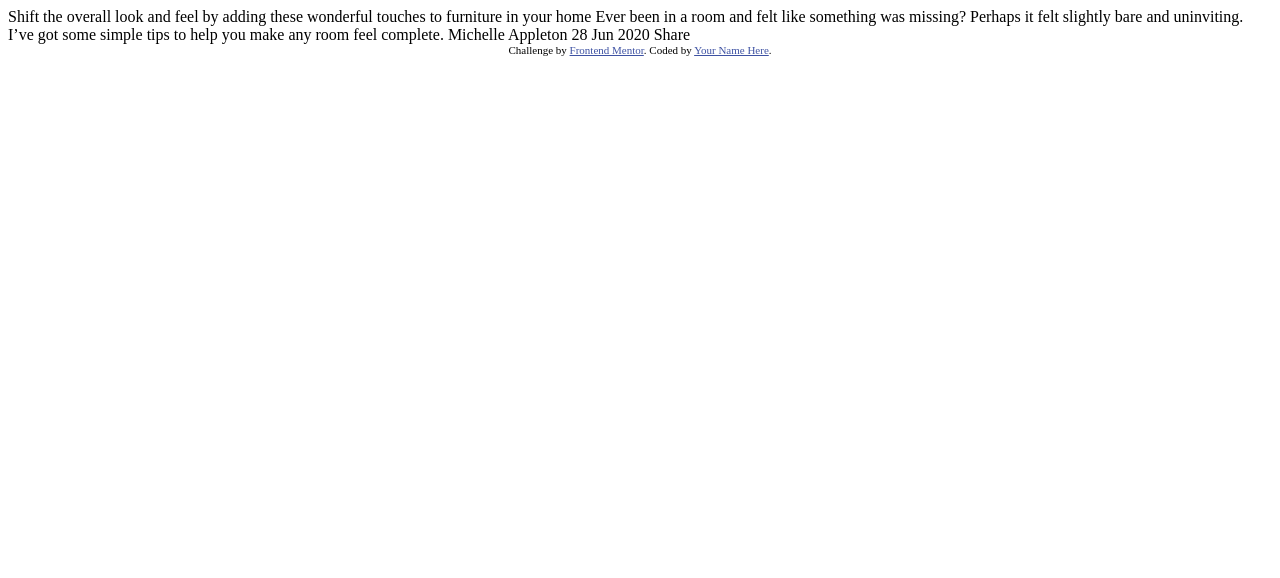
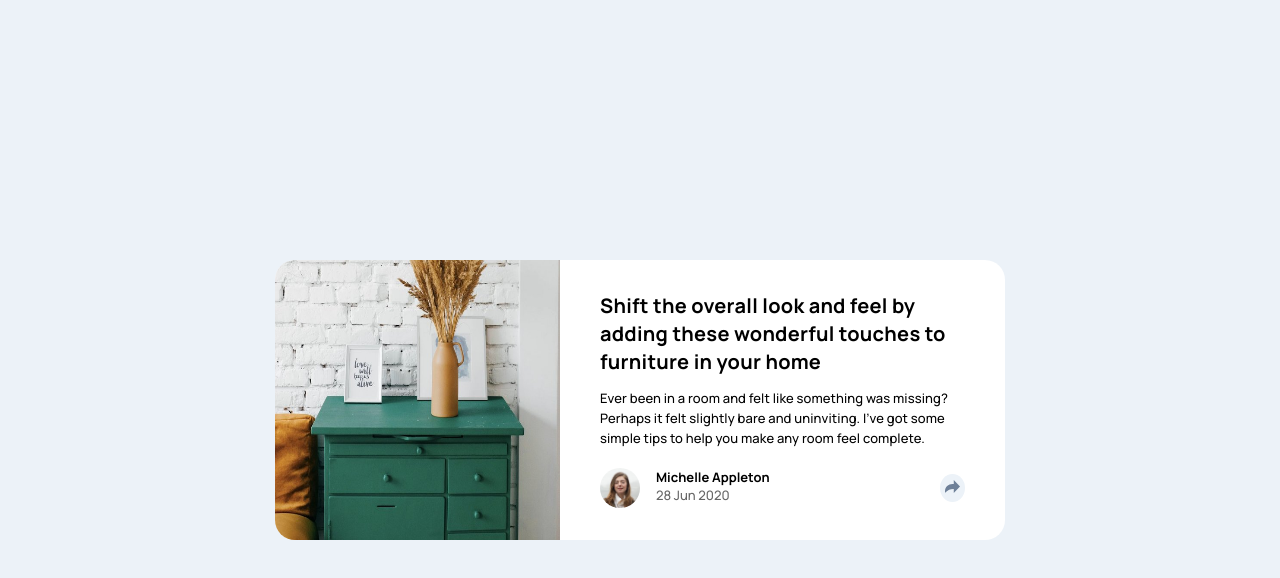
Before and after one commit to ttakeyaya/article-preview-component, a website: page index.html in a window 1280 px wide. Drawn offline with Linux system fonts and the light colour scheme.

Commit message:
style the article component

```diff
--- a/index.html
+++ b/index.html
@@ -8,7 +8,7 @@
 
   <title>Frontend Mentor | Article preview component</title>
 
-  <!-- Feel free to remove these styles or customise in your own stylesheet 👍 -->
+  <link rel="stylesheet" href="./css/main.css">
   <style>
     .attribution { font-size: 11px; text-align: center; }
     .attribution a { color: hsl(228, 45%, 44%); }
@@ -16,21 +16,34 @@
 </head>
 <body>
 
-  Shift the overall look and feel by adding these wonderful
-  touches to furniture in your home
-
-  Ever been in a room and felt like something was missing? Perhaps
-  it felt slightly bare and uninviting. I’ve got some simple tips
-  to help you make any room feel complete.
-
-  Michelle Appleton
-  28 Jun 2020
-
-  Share
-
+  <article class="preview">
+    <div class="img-container"><img src="./images/drawers.jpg" alt="drawers" class="preview__image"></div>
+    <div class="preview__body">
+      <h3 class="preview__body__title">
+        Shift the overall look and feel by adding these wonderful
+        touches to furniture in your home
+      </h3>
+      <p class="preview__body__text">
+        Ever been in a room and felt like something was missing? Perhaps
+        it felt slightly bare and uninviting. I’ve got some simple tips
+        to help you make any room feel complete.
+      </p>
+      <div class="preview__profile">
+        <div class="preview__profile__container">
+          <img src="./images/avatar-michelle.jpg" alt="avatar" class="preview__profile__avatar">
+          <div class="profile-container">
+            <p class="preview__profile__user">Michelle  Appleton</p>
+            <p class="preview__profile__date">28 Jun  2020</p>
+          </div>
+        </div>
+        <p class="preview__profile__share"><img src="./images/icon-share.svg"></p>
+      </div>
+    </div>
+  </article>
+<!--
   <div class="attribution">
     Challenge by <a href="https://www.frontendmentor.io?ref=challenge" target="_blank">Frontend Mentor</a>.
     Coded by <a href="#">Your Name Here</a>.
-  </div>
+  </div> -->
 </body>
 </html>
--- a/package.json
+++ b/package.json
@@ -4,7 +4,7 @@
   "description": "![Design preview for the Article preview component coding challenge](./design/desktop-preview.jpg)",
   "main": "index.js",
   "scripts": {
-    "watch:sass": "sass --watch src/sass/main.scss src/css/main.css"
+    "watch:sass": "sass --watch sass/main.scss css/main.css"
   },
   "author": "",
   "license": "ISC",
--- /dev/null
+++ b/sass/_base.scss
@@ -0,0 +1,47 @@
+/**
+-Import Google Fonts and Define font variables
+-Define color varibalbes
+-Reset CSS properties(margin, padding)
+-set 1rem to be 10px
+*/
+
+// Google Fonts
+@import url("https://fonts.googleapis.com/css2?family=Manrope:wght@500;700&display=swap");
+
+// Font variabl
+$manrope: "Manrope", sans-serif;
+
+// Colors
+:root {
+  --color-dark-gray-blue: hsl(217, 19%, 35%);
+  --color-dark-blue: hsl(214, 17%, 51%);
+  --color-gray-blue: hsl(212, 23%, 69%);
+  --color-light-gray-blue: hsl(210, 46%, 95%);
+}
+
+* {
+  padding: 0;
+  margin: 0;
+}
+
+*,
+*::before,
+*::after {
+  box-sizing: inherit;
+}
+
+html {
+  box-sizing: border-box;
+  font-size: 62.5%;
+}
+
+body {
+  font-family: $manrope;
+  font-size: 1.3rem;
+  background-color: var(--color-light-gray-blue);
+  height: 100vh;
+  display: flex;
+  flex-direction: column;
+  justify-content: center;
+  align-items: center;
+}
--- /dev/null
+++ b/sass/_component.scss
@@ -0,0 +1,79 @@
+.preview {
+  display: flex;
+  flex-direction: row;
+  max-width: 73rem;
+  // max-height: 28rem;
+  background-color: white;
+  border-radius: 2rem;
+  overflow: hidden;
+  @media screen and (max-width: 680px) {
+    max-width: 32.7rem;
+    flex-direction: column;
+  }
+  .img-container {
+    min-width: 28.5rem;
+  }
+  &__image {
+    width: 100%;
+    height: 100%;
+  }
+  &__body {
+    margin: 3.2rem 4rem 0 4rem;
+    @media screen and (max-width: 680px) {
+      margin: 3.6rem 3.2rem 0rem 3.2rem;
+    }
+    &__title {
+      margin-bottom: 1.2rem;
+      font-size: 2rem;
+      line-height: 2.8rem;
+      letter-spacing: 0.25px;
+      font-weight: 700;
+      @media screen and (max-width: 680px) {
+        font-size: 1.6rem;
+        letter-spacing: 0.2px;
+        line-height: 2.4rem;
+      }
+    }
+    &__text {
+      margin-bottom: 2rem;
+      line-height: 2rem;
+      letter-spacing: 0.12px;
+      font-weight: 500;
+      @media screen and (max-width: 680px) {
+        margin-bottom: 3.2rem;
+      }
+    }
+  }
+  &__profile {
+    display: flex;
+    justify-content: space-between;
+    margin-bottom: 3.2rem;
+    &__container {
+      display: flex;
+      .profile-contaier {
+        display: flex;
+        flex-direction: column;
+      }
+    }
+    &__avatar {
+      width: 40px;
+      height: 40px;
+      border-radius: 50%;
+      margin-right: 1.6rem;
+    }
+    &__user {
+      font-weight: bold;
+    }
+    &__date {
+      font-weight: 400;
+      opacity: 0.6;
+    }
+
+    &__share {
+      align-self: center;
+      border-radius: 50%;
+      padding: 0.5rem;
+      background-color: var(--color-light-gray-blue);
+    }
+  }
+}
--- /dev/null
+++ b/sass/main.scss
@@ -0,0 +1,2 @@
+@import "base";
+@import "component";
```
Also changed, not shown: css/main.css (added), 1 other file.
